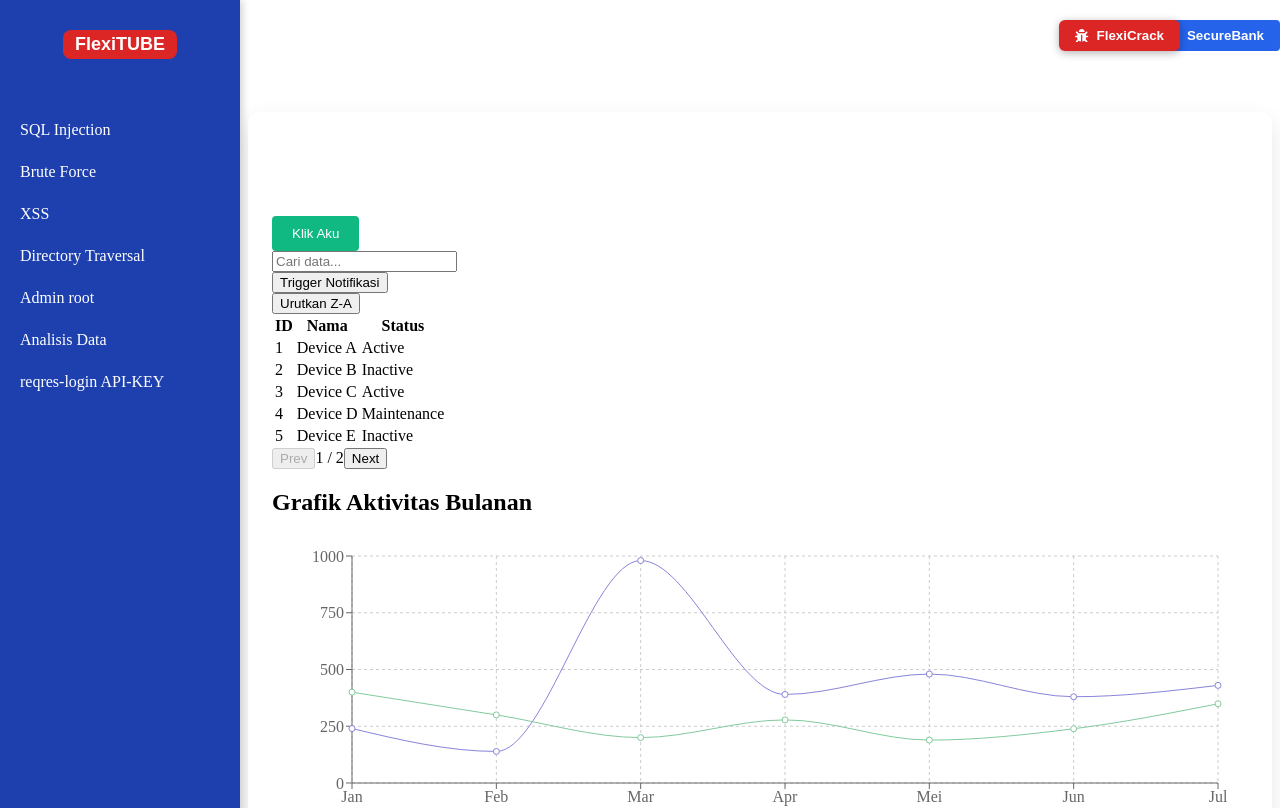
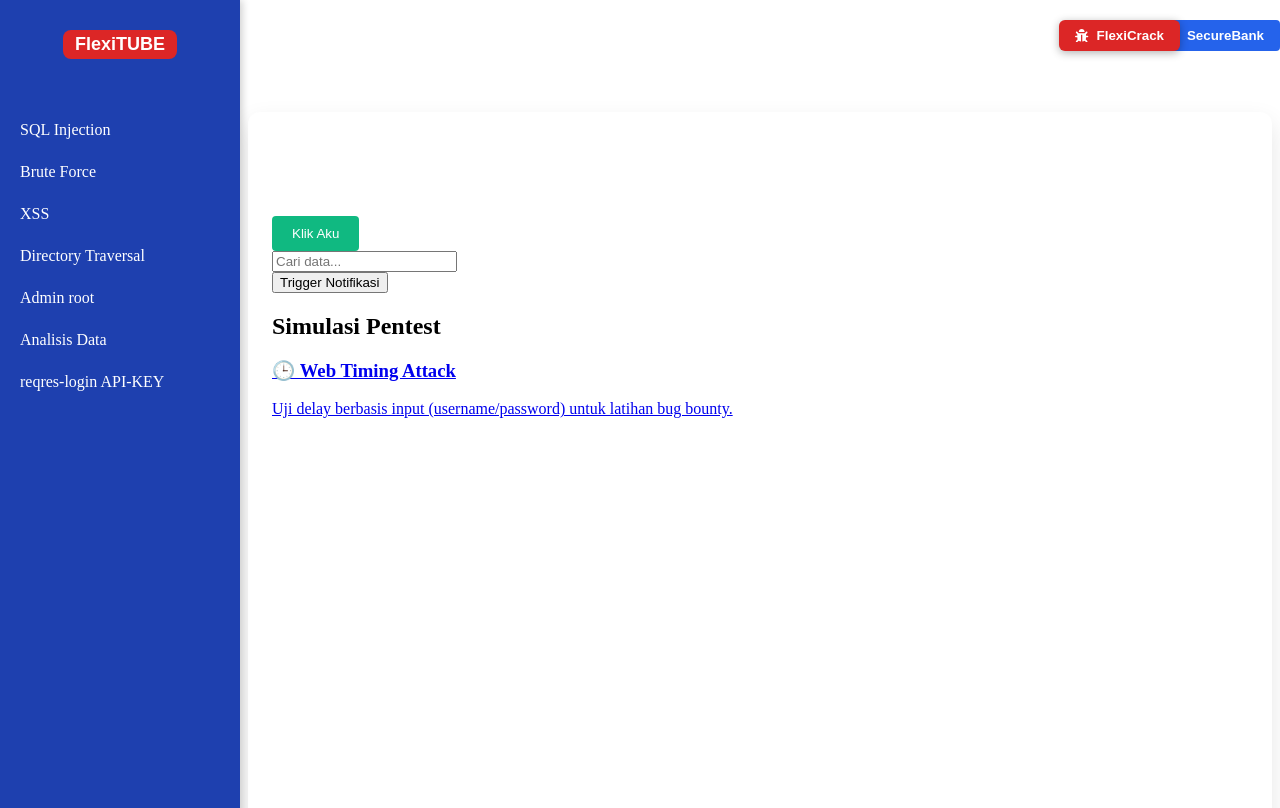
Before and after one commit to rohman35819/FlexiTUBE, a Next.js app: page / in a window 1280 px wide. Shown: the top 808 px of the page. Built offline with nearby package versions, Linux system fonts and the light colour scheme.

Commit message:
Update otomatis

```diff
--- /dev/null
+++ b/app/api/login/route.ts
@@ -0,0 +1,42 @@
+import { NextResponse } from 'next/server';
+
+const users = [
+  { username: 'admin', password: 'supersecret' },
+  { username: 'bani', password: 'pentester123' },
+];
+
+function sleep(ms: number) {
+  return new Promise((resolve) => setTimeout(resolve, ms));
+}
+
+export async function POST(req: Request) {
+  const { username, password } = await req.json();
+
+  const user = users.find((u) => u.username === username);
+
+  if (!user) {
+    await sleep(200); // Username tidak valid → cepat
+    return NextResponse.json({ message: 'Invalid username or password' }, { status: 401 });
+  }
+
+  const actualPassword = user.password;
+  let delay = 0;
+
+  // Delay per karakter password yang benar
+  for (let i = 0; i < password.length; i++) {
+    if (password[i] === actualPassword[i]) {
+      delay += 200; // setiap karakter benar → tambah delay
+    } else {
+      break; // stop jika ada karakter salah
+    }
+  }
+
+  await sleep(delay);
+
+  if (user.password !== password) {
+    return NextResponse.json({ message: 'Invalid username or password' }, { status: 401 });
+  }
+
+  // Jika password match sempurna, return success
+  return NextResponse.json({ message: 'Login successful' });
+}
--- a/app/dashboard/page.tsx
+++ b/app/dashboard/page.tsx
@@ -5,23 +5,10 @@ import Sidebar from '../../components/Sidebar';
 import DashboardButtons from '../../components/DashboardButtons';
 import LayoutWrapper from '../../components/LayoutWrapper';
 import FilterBar from '../../components/FilterBar';
-import DataTable from '../../components/DataTable'; // Versi khusus: id, name, status
-import ChartSection from '../../components/ChartSection';
 import Notification from '../../components/Notification';
-import Modal from '../../components/Modal';
+
 import { Item } from '@/lib/types';
-
-
-
-const sampleData: Item[] = [
-  { id: 1, name: 'Device A', status: 'Active', description: 'Detail Device A ...' },
-  { id: 2, name: 'Device B', status: 'Inactive', description: 'Detail Device B ...' },
-  { id: 3, name: 'Device C', status: 'Active', description: 'Detail Device C ...' },
-  { id: 4, name: 'Device D', status: 'Maintenance', description: 'Detail Device D ...' },
-  { id: 5, name: 'Device E', status: 'Inactive', description: 'Detail Device E ...' },
-  { id: 6, name: 'Device F', status: 'Active', description: 'Detail Device F ...' },
-  { id: 7, name: 'Device G', status: 'Active', description: 'Detail Device G ...' },
-];
+import Link from 'next/link';
 
 const Dashboard: React.FC = () => {
   const [collapsed, setCollapsed] = useState(false);
@@ -59,27 +46,27 @@ const Dashboard: React.FC = () => {
           Trigger Notifikasi
         </button>
 
-        {/* Tabel Data */}
-        <DataTable data={sampleData} search={search} onRowClick={handleRowClick} />
-
-        {/* Grafik */}
-        <div className="mt-12">
-          <h2 className="text-2xl font-semibold mb-4 text-gray-700">
-            Grafik Aktivitas Bulanan
-          </h2>
-          <ChartSection />
-        </div>
-
         {/* Notifikasi */}
         {notification && (
           <Notification message={notification} onClose={() => setNotification(null)} />
         )}
 
-        {/* Modal Detail */}
-        <Modal isOpen={modalOpen} onClose={() => setModalOpen(false)} title={selectedItem?.name || ''}>
-          <p className="text-gray-700">{selectedItem?.description}</p>
-          <p className="mt-2 font-semibold">Status: {selectedItem?.status}</p>
-        </Modal>
+        {/* Menu Simulasi Timing Attack */}
+        <div className="mt-6">
+          <h2 className="text-lg font-semibold mb-2">Simulasi Pentest</h2>
+          <div className="grid grid-cols-1 md:grid-cols-2 gap-4">
+            <Link href="/web-timing-attack">
+              <div className="p-4 bg-gray-100 hover:bg-gray-200 rounded-lg shadow cursor-pointer transition-all">
+                <h3 className="text-md font-bold text-blue-600">🕒 Web Timing Attack</h3>
+                <p className="text-sm text-gray-600">
+                  Uji delay berbasis input (username/password) untuk latihan bug bounty.
+                </p>
+              </div>
+            </Link>
+
+            {/* Tambahkan simulasi lain di sini nanti */}
+          </div>
+        </div>
       </LayoutWrapper>
     </div>
   );
--- a/components/DataTable.tsx
+++ /dev/null
@@ -1,84 +0,0 @@
-// components/DataTable.tsx
-import React, { useState, useMemo } from "react";
-import { Item } from '@/lib/types';
-
-
-type DataTableProps = {
-  data: Item[];
-  search: string;
-  onRowClick?: (item: Item) => void;
-};
-
-const PAGE_SIZE = 5;
-
-const DataTable: React.FC<DataTableProps> = ({ data, search, onRowClick }) => {
-  const [sortAsc, setSortAsc] = useState(true);
-  const [page, setPage] = useState(1);
-
-  const filteredSorted = useMemo(() => {
-    return data
-      .filter((item) =>
-        item.name.toLowerCase().includes(search.toLowerCase())
-      )
-      .sort((a, b) =>
-        sortAsc ? a.name.localeCompare(b.name) : b.name.localeCompare(a.name)
-      );
-  }, [data, search, sortAsc]);
-
-  const pageCount = Math.ceil(filteredSorted.length / PAGE_SIZE);
-  const pagedData = filteredSorted.slice((page - 1) * PAGE_SIZE, page * PAGE_SIZE);
-
-  return (
-    <div>
-      <button
-        onClick={() => setSortAsc(!sortAsc)}
-        className="mb-4 px-4 py-2 bg-blue-600 text-white rounded"
-      >
-        Urutkan {sortAsc ? "Z-A" : "A-Z"}
-      </button>
-
-      <table className="min-w-full border-collapse border border-gray-300">
-        <thead>
-          <tr>
-            <th className="border px-4 py-2">ID</th>
-            <th className="border px-4 py-2">Nama</th>
-            <th className="border px-4 py-2">Status</th>
-          </tr>
-        </thead>
-        <tbody>
-          {pagedData.map((item) => (
-            <tr
-              key={item.id}
-              className="hover:bg-gray-100 cursor-pointer"
-              onClick={() => onRowClick && onRowClick(item)}
-            >
-              <td className="border px-4 py-2">{item.id}</td>
-              <td className="border px-4 py-2">{item.name}</td>
-              <td className="border px-4 py-2">{item.status}</td>
-            </tr>
-          ))}
-        </tbody>
-      </table>
-
-      <div className="mt-4 flex justify-center gap-2">
-        <button
-          disabled={page === 1}
-          onClick={() => setPage(page - 1)}
-          className="px-3 py-1 bg-gray-300 rounded disabled:opacity-50"
-        >
-          Prev
-        </button>
-        <span>{page} / {pageCount}</span>
-        <button
-          disabled={page === pageCount}
-          onClick={() => setPage(page + 1)}
-          className="px-3 py-1 bg-gray-300 rounded disabled:opacity-50"
-        >
-          Next
-        </button>
-      </div>
-    </div>
-  );
-};
-
-export default DataTable;
```
Also changed, not shown: app/web-timing-attack/page.tsx (added, +67 -0 lines), components/DataTableGeneric.tsx (deleted, +0 -88 lines), app/api/login/README.md (added), app/web-timing-attack/README.md (added), 1 other file (tests, documents, lock files or other folders).
